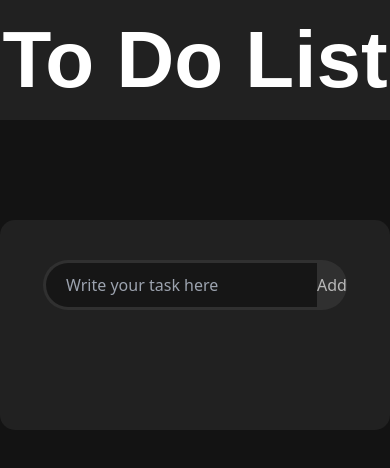
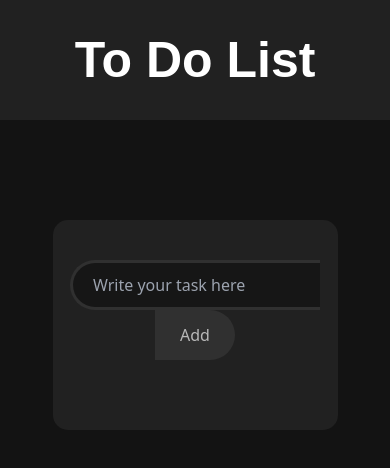
Before and after one commit to Subhan-Anwer/todo-app, a Next.js app: page / in a window 390 px wide. Shown: the top 468 px of the page. Built offline with nearby package versions, Linux system fonts and the light colour scheme.

Commit message:
responsiveness

```diff
--- a/src/components/header.tsx
+++ b/src/components/header.tsx
@@ -4,7 +4,7 @@ import React from 'react'
 const Header = () => {
   return (
     <div className="bg-[#212121] h-[120px] flex items-center justify-center">
-      <h1 className="text-[#fff] text-[80px] text-center">To Do List</h1>
+      <h1 className="sm:text-[80px]  text-[#fff] text-[50px] text-center ">To Do List</h1>
     </div>
   )
 }
--- a/src/components/todolist.tsx
+++ b/src/components/todolist.tsx
@@ -36,9 +36,12 @@ const TodoList = () => {
     };
 
     return (
-        <div className="flex flex-col w-full max-w-[540px] bg-[#212121] text-[#b8b8b8] mt-[100px] mx-auto mb-[20px] pt-[40px] px-[30px] pb-[70px] rounded-[15px]">
-            <form className="flex justify-center w-[90%] mx-auto mb-[50px]">
-                <input type="text" placeholder="Write your task here" className="h-[50px] w-[400px] rounded-[60px] rounded-r-[0px] border-[3px] border-r-0 border-solid border-[#303030] bg-[#161616] px-[20px] active:bg-outline-none focus:outline-none" value={inputValue} onChange={(e) => setInputValue(e.target.value)}/>
+        <div className="flex flex-col w-full max-w-[285px] sm:max-w-[540px] bg-[#212121] text-[#b8b8b8] mt-[100px] mx-auto mb-[20px] pt-[40px] px-[30px] pb-[70px] rounded-[15px]">
+            <form className="flex flex-col items-center sm:flex-row sm:justify-center sm:w-[90%] sm:mx-auto sm:mb-[50px]">
+                <input type="text" placeholder="Write your task here"
+                className="h-[50px] w-[250px] rounded-[60px] rounded-r-[0px] border-[3px] border-r-0 border-solid border-[#303030] bg-[#161616] px-[20px] active:bg-outline-none focus:outline-none
+                            sm:w-[400px]  "
+                value={inputValue} onChange={(e) => setInputValue(e.target.value)}/>
                 <button onClick={handleAddTask} className="h-[50px] w-[80px] bg-[#303030] rounded-r-[50px] z-[1] active:bg-outline-none focus:outline-none">Add</button>
             </form>
             <ul id="list-container">
```
